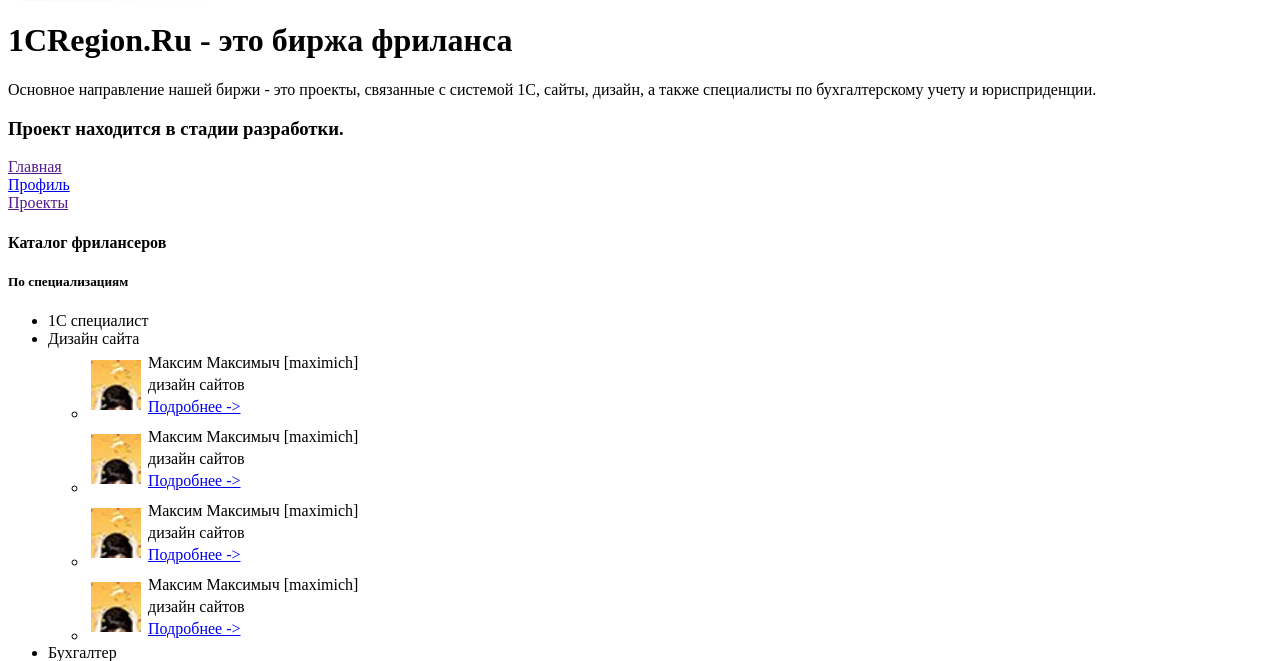
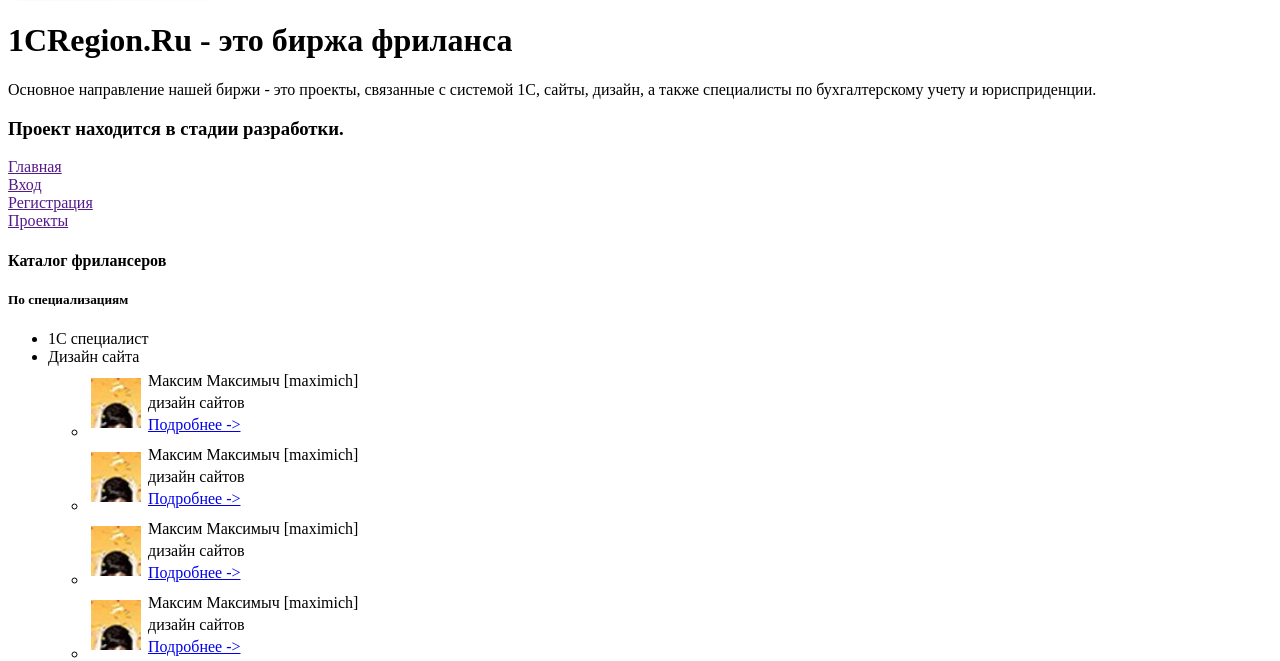
Before and after one commit to daoleen/1cregion, a PHP site: template apps/frontend/templates/layout.php in a window 1280 px wide. Shown: the part 199-860 px from the top of the page. Run offline with PHP 8.4, Linux system fonts and the light colour scheme; the template is opened without the code that fills it: most values are stand-ins (such as "Sample title", 1, 10 or a date in 2020); data that the repository does not hold is empty.

Commit message:
Changes a layout main menu

```diff
--- a/apps/frontend/templates/layout.php
+++ b/apps/frontend/templates/layout.php
@@ -42,7 +42,14 @@
 
             <div id="menu">
             	<div id="menu_block"><a href="<?php echo url_for('@homepage'); ?>">Главная</a></div>
-                <div id="menu_block"><a href="#">Профиль</a></div>
+
+                <?php if($sf_user->isAuthenticated()): ?>
+                    <div id="menu_block"><a href="<?php echo url_for('account', $sf_user->getGuardUser()); ?>">Профиль</a></div>
+                <?php else: ?>
+                    <div id="menu_block"><a href="<?php echo url_for('@sf_guard_signin'); ?>">Вход</a></div>
+                    <div id="menu_block"><a href="<?php echo url_for('@sf_guard_register'); ?>">Регистрация</a></div>
+                <?php endif; ?>
+
                 <div id="menu_block"><a href="<?php echo url_for('@project'); ?>">Проекты</a></div>
                 <!--
                 <div id="menu_block"><a href="#">Магазин</a></div>
```
